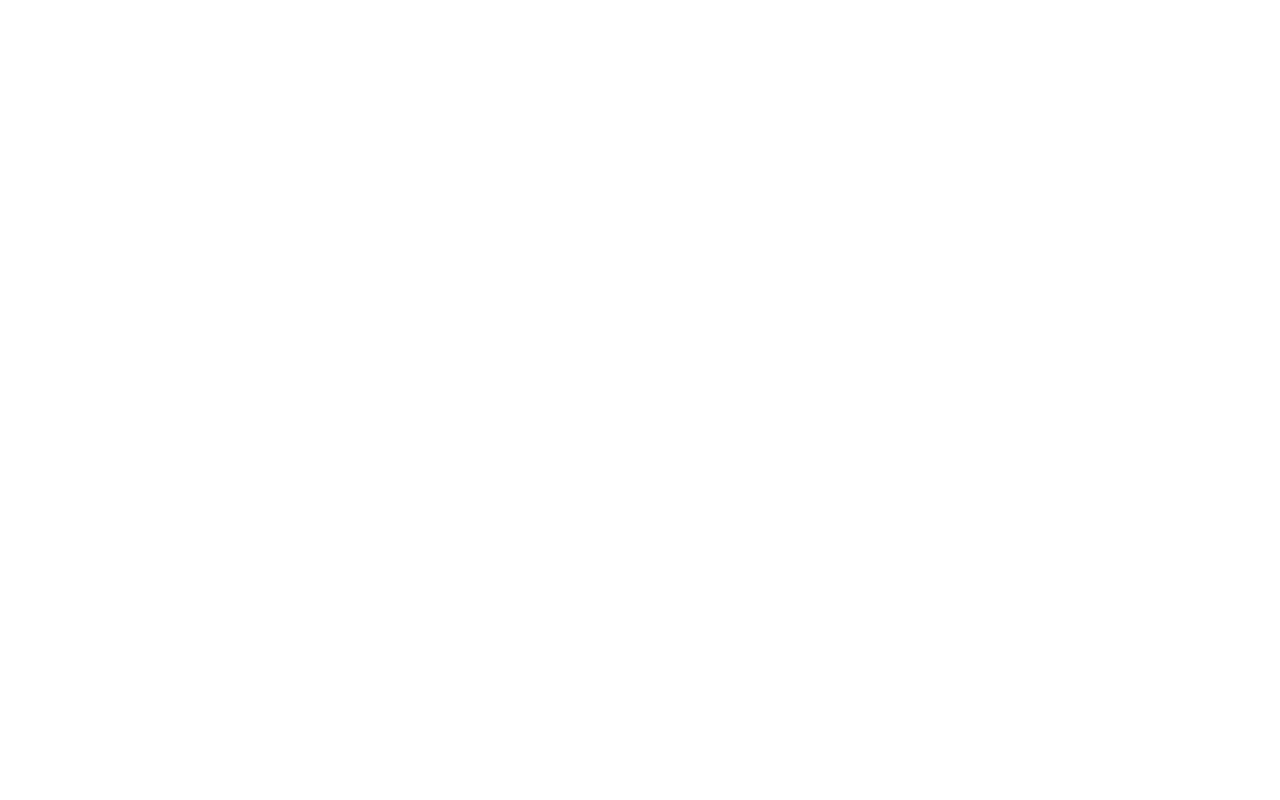
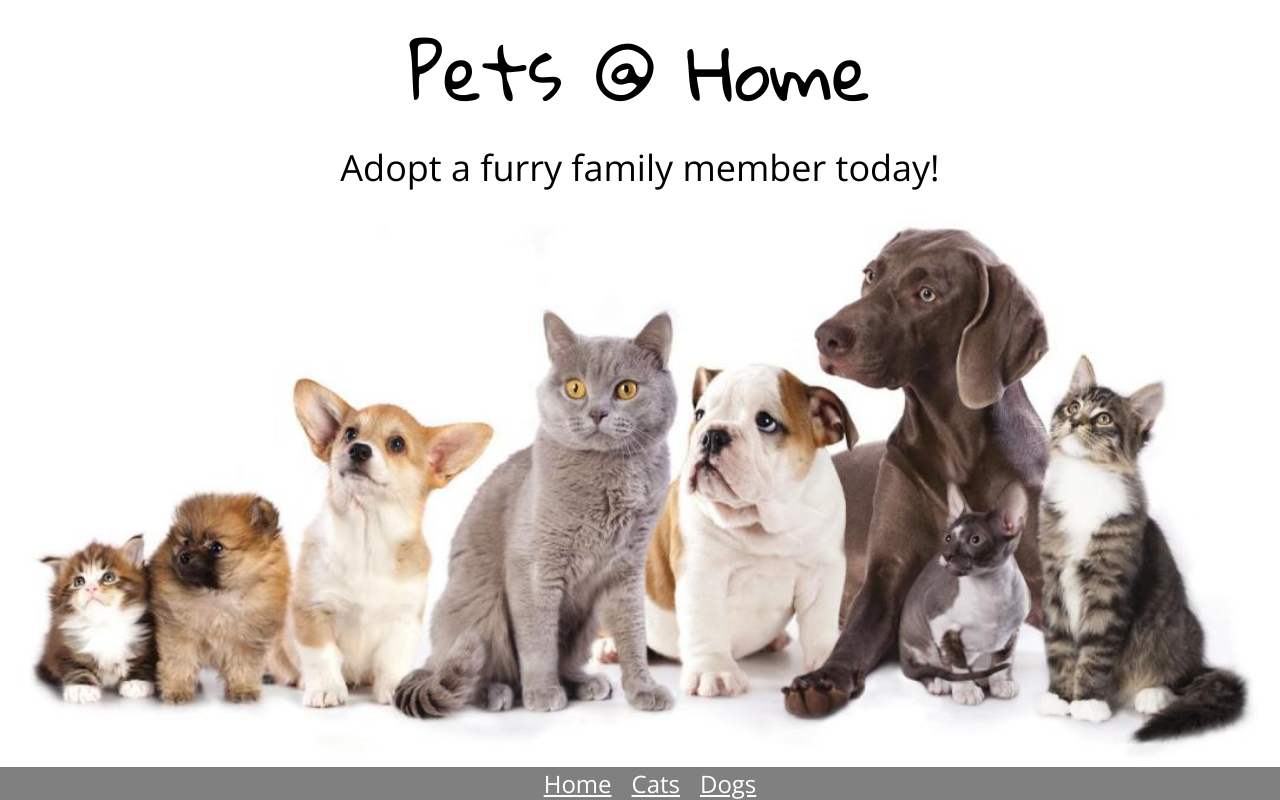
Before and after one commit to conniejones/2023-January-Foundations, a plain HTML site: page Code-Challenge-4/index.html in a window 1280 px wide. Drawn offline with nearby package versions, Linux system fonts and the light colour scheme.

Commit message:
2023-January-Foundations

```diff
--- a/Code-Challenge-4/css/default.css
+++ b/Code-Challenge-4/css/default.css
@@ -1,7 +1,45 @@
+html {
+    font-size: 3vh;
+    font-family: "Open Sans", sans-serif;
+}
+
 body {
     margin: 0;
 }
 
 section {
-    background-image: url("../images/catsdogs.jpg")
+    background-image: url("../images/catsdogs.jpg");
+    width: 100%;
+    height: 100vh;
+    background-repeat: no-repeat;
+    background-size: contain;
+    background-position: center bottom;
 }
+
+.title {
+    font-family: "Gloria Hallelujah", cursive;
+    text-align: center;
+    font-size: 3rem;
+}
+
+.subtitle {
+    text-align: center;
+    font-size: 1.5rem;
+}
+
+nav {
+    display: flex;
+    justify-content: center;
+    background-color: #808080;
+    position: fixed;
+    bottom: 0;
+    left: 0;
+    width: 100%;
+
+}
+
+a {
+    color: white;
+    padding-left: 20px;
+
+}
--- a/Code-Challenge-4/index.html
+++ b/Code-Challenge-4/index.html
@@ -2,15 +2,20 @@
 <html>
 <head>
     <title>Code Challenge 4</title>
-<link rel="stylesheet" href="./css/default.css">
+    <link rel="preconnect" href="https://fonts.googleapis.com">
+    <link rel="preconnect" href="https://fonts.gstatic.com" crossorigin>
+    <link href="https://fonts.googleapis.com/css2?family=Gloria+Hallelujah&family=Open+Sans&display=swap" rel="stylesheet">
+    <link rel="stylesheet" href="./css/default.css">
 </head>
     <body>
         <section>
-            <div>
-            </div>
-            <background-size: cover; height: 480px; padding-top:80px;>
-            </div>
-
+            <div class="title">Pets @ Home</div>
+            <div class="subtitle">Adopt a furry family member today!</div>
+            <nav>
+                <a href="#home">Home</a>
+                <a href="#cats">Cats</a>
+                <a href="#dogs">Dogs</a>
+            </nav>
         </section>
     </body>
 </html>
```
